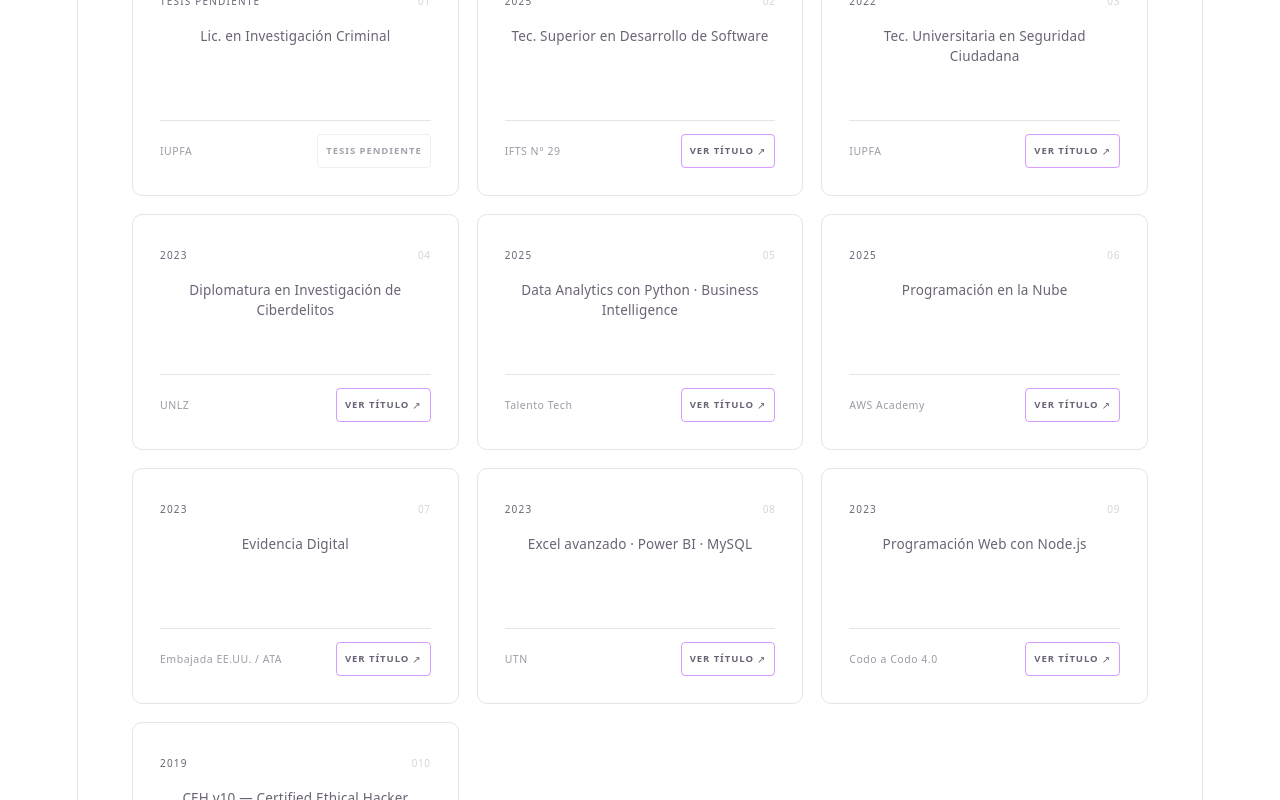
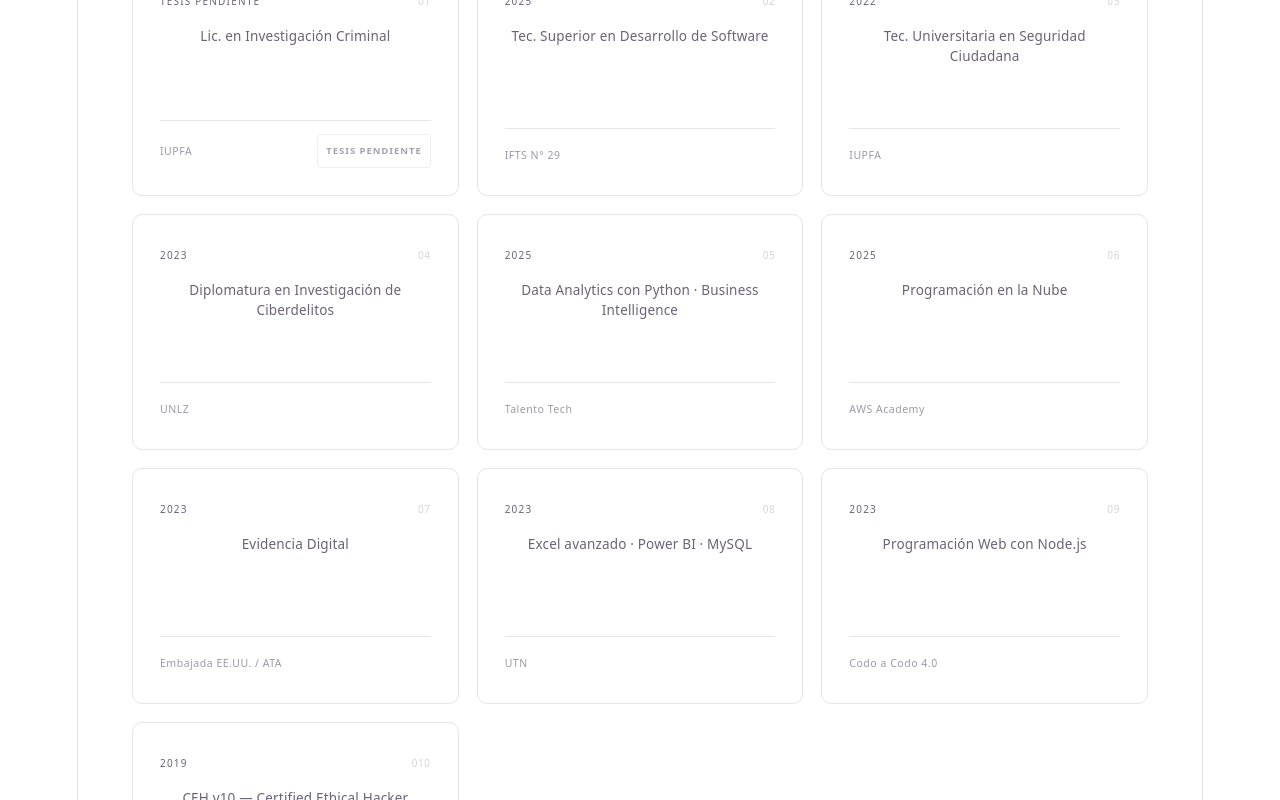
Before and after one commit to damiancoronelburgos/personal-page, a React (Vite) app: page / in a window 1280 px wide. Shown: the part 4420-5220 px from the top of the page. Built offline with nearby package versions, Linux system fonts and the light colour scheme; the HTML template or start-up script is replaced by a standard one.

Commit message:
actualizacion

```diff
--- a/src/components/Education/Education.jsx
+++ b/src/components/Education/Education.jsx
@@ -2,8 +2,6 @@ import { useLang } from "../../contexts/LangContext";
 import useInView from "../../hooks/useInView";
 import SectionLabel from "../ui/SectionLabel";
 import styles from "./Education.module.css";
-
-const BASE = import.meta.env.BASE_URL; // "/personal-page/" en prod, "/" en dev
 
 export default function Education() {
   const { t } = useLang();
@@ -32,24 +30,13 @@ export default function Education() {
             {/* Name */}
             <p className={styles.cardName}>{edu.name}</p>
 
-            {/* Bottom row: institution + button */}
+            {/* Bottom row: institution + badge */}
             <div className={styles.cardBottom}>
               <span className={styles.cardInst}>{edu.inst}</span>
 
-              {edu.pending ? (
+              {edu.pending && (
                 <span className={styles.pendingBadge}>{t.education.thesisPending}</span>
-              ) : edu.cert ? (
-                <a
-                  href={`${BASE}certificates/${edu.cert}`}
-                  target="_blank"
-                  rel="noreferrer"
-                  className={styles.certBtn}
-                  title={t.education.viewCert}
-                >
-                  {t.education.viewCert}
-                  <span className={styles.certArrow} aria-hidden="true">↗</span>
-                </a>
-              ) : null}
+              )}
             </div>
           </div>
         ))}
```
Also changed, not shown: 3 other files (tests, documents, lock files or other folders).
